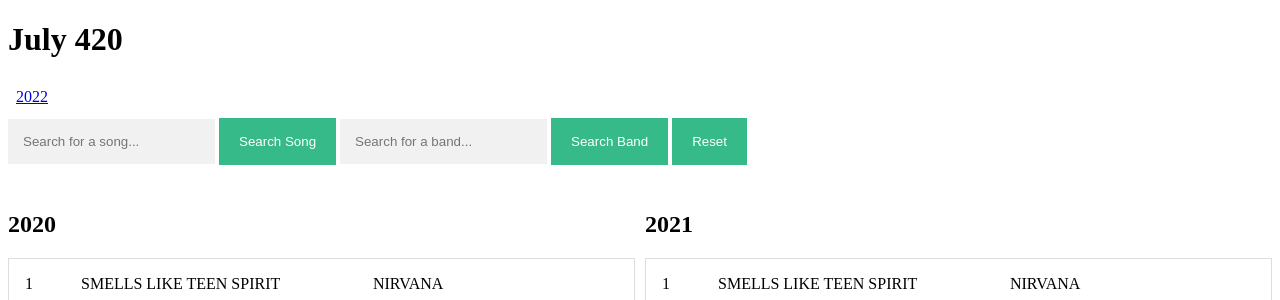
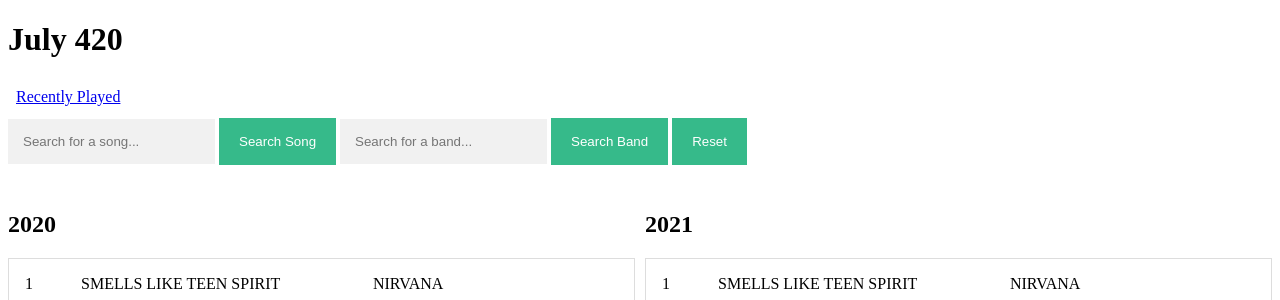
Before and after one commit to terryseyler/july420, a Flask app: page / in a window 1280 px wide. Shown: the top 300 px of the page. Run offline with Flask 2, Linux system fonts and the light colour scheme; data comes from the database, SQL or seed files in the repository; parts of the project's set-up code (start-up, migrations or seed data) failed here and were passed over.

Commit message:
asdfwefewf
wedasdf

```diff
--- a/app.py
+++ b/app.py
@@ -113,6 +113,7 @@
             return render_template('index.html',data_2020=data_2020,data_2021=data_2021)
         if request.form['submit_button'] == 'Reset':
             return redirect(url_for('index'))
+
 @app.route('/2022')
 def twentytwentytwo():
     conn,engine=create_connection()
@@ -127,9 +128,10 @@
         #pull_songs()
     #else:
         #print("data up to date")
-    data_2022=cursor.execute("""select Song,Band,datetime(DateTime,'-4 hours') as DateTime_Fixed,DateTime,LIKE from july2022 order by DateTime desc""").fetchall()
-    max_date = cursor.execute("select datetime(max(DateTime),'-4 hours') as max_date from july2022").fetchall()
-    return render_template('2022.html',data_2022=data_2022,max_date=max_date)
+    distinct_dates = cursor.execute("select distinct date(datetime) as distinct_date from july2022 order by datetime desc").fetchall()
+    data_2022=cursor.execute("""select DateTime,time(datetime) as song_time,Song,Band,datetime(DateTime,'-4 hours') as DateTime_Fixed,date(DateTime) as DatePart,LIKE from july2022 order by DateTime desc""").fetchall()
+    #max_date = cursor.execute("select datetime(max(DateTime),'-4 hours') as max_date from july2022").fetchall()
+    return render_template('2022.html',data_2022=data_2022,distinct_dates=distinct_dates)
 
 @app.route('/2022',methods=['POST','GET'])
 def add_song():
--- a/templates/index.html
+++ b/templates/index.html
@@ -6,7 +6,7 @@
 <h1>July 420</h1>
 <nav>
   <ul>
-    <li> <a href="{{ url_for('twentytwentytwo') }}">2022</a></li>
+    <li> <a href="{{ url_for('twentytwentytwo') }}">Recently Played</a></li>
     <!--<li> <a href="{{ url_for('plot') }}">Plot</a></li>-->
   </ul>
 </nav>
```
Also changed, not shown: templates/2022.html (+6 -1 lines), 1 other file.
